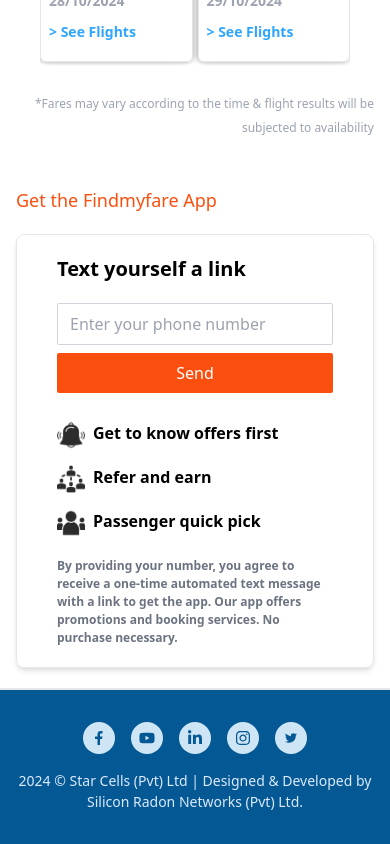
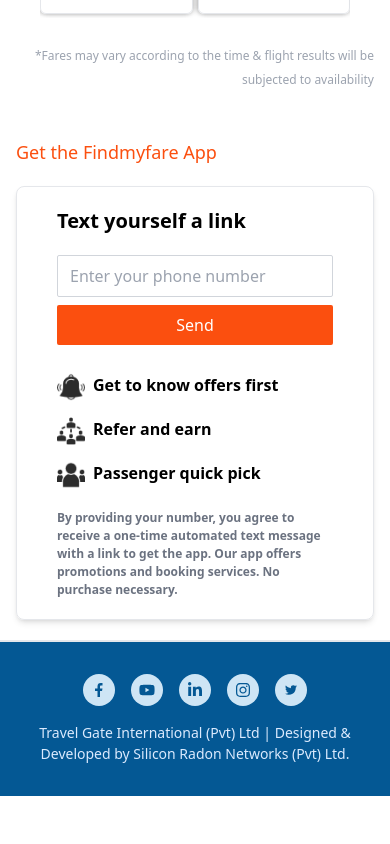
Before and after one commit to ayesh156/air-tickets, a React (Vite) app: page / in a window 390 px wide. Shown: the part 1629-2473 px from the top of the page. After the commit the page ends 2425 px from the top, so only its background shows below. Built offline with nearby package versions, Linux system fonts and the light colour scheme.

Commit message:
Make some changes

```diff
--- a/src/components/Footer.jsx
+++ b/src/components/Footer.jsx
@@ -100,7 +100,7 @@
                         </li>
                     ))}
                 </ul>
-                <span className="mt-4 px-4 text-blue-100 w-full text-[14px]">2024 © Star Cells (Pvt) Ltd | Designed & Developed by Silicon Radon Networks (Pvt) Ltd.</span>
+                <span className="mt-4 px-4 text-blue-100 w-full text-[14px]">Travel Gate International (Pvt) Ltd | Designed & Developed by Silicon Radon Networks (Pvt) Ltd.</span>
             </div>
         </footer>
 
--- a/src/pages/Home.jsx
+++ b/src/pages/Home.jsx
@@ -90,7 +90,7 @@
     }
 
     return (
-        <div className="relative text-white w-full mt-12">
+        <div className="relative text-white w-full md:mt-12">
             <div className={`relative bg-[#02578D] lg:bg-[#D93B07]`} style={{height: divHeight}}>
                 {/* Image and buttons container */}
                 <div className="relative overflow-hidden" style={{height: divHeight}}>
```
